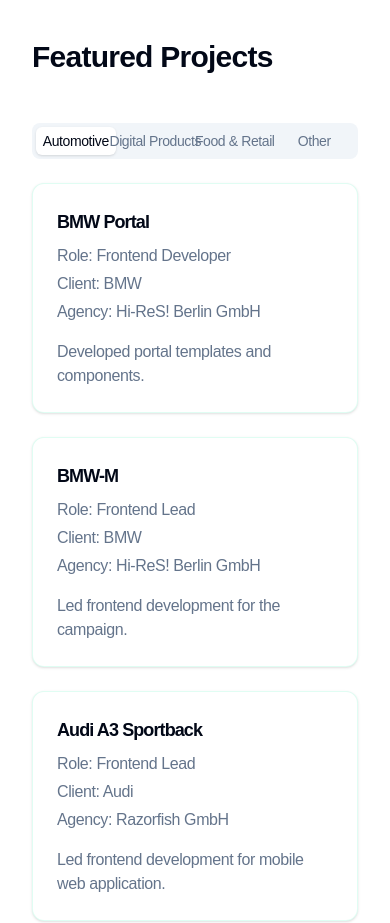
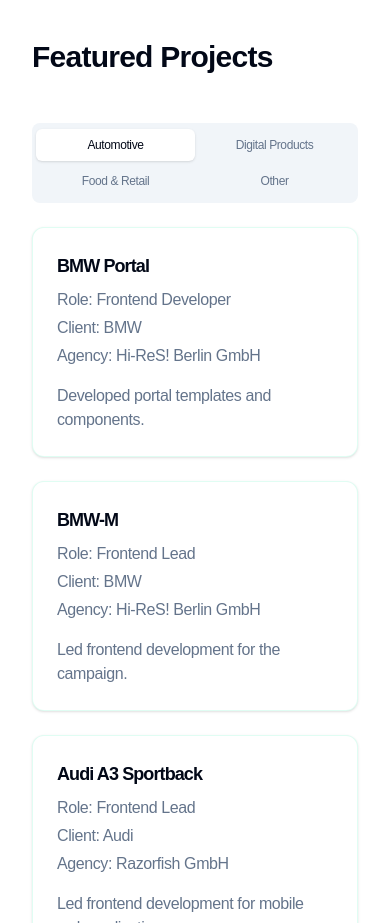
Before and after one commit to christiangjel/christian-website, a Next.js app: page / in a window 390 px wide. Shown: the part 2520-3443 px from the top of the page. Built offline with nearby package versions, Linux system fonts and the light colour scheme; a web font is replaced by a local one.

Commit message:
add suppressHydrationWarning to body and adjust TabsList for responsive design

```diff
--- a/app/layout.tsx
+++ b/app/layout.tsx
@@ -19,7 +19,7 @@
 }) {
   return (
     <html lang='en' suppressHydrationWarning className={mono.variable}>
-      <body>
+      <body suppressHydrationWarning>
         <ThemeProvider
           attribute='class'
           defaultTheme='system'
--- a/components/sections/projects/projects.tsx
+++ b/components/sections/projects/projects.tsx
@@ -14,9 +14,13 @@
         defaultValue={content.projects.categories[0].name}
         className='w-full'
       >
-        <TabsList className='grid w-full grid-cols-4'>
+        <TabsList className='grid w-full grid-cols-2 md:grid-cols-4 h-auto min-h-[80px] md:min-h-[unset]'>
           {content.projects.categories.map((category, index) => (
-            <TabsTrigger key={index} value={category.name}>
+            <TabsTrigger
+              key={index}
+              value={category.name}
+              className='text-xs sm:text-sm md:text-base py-2 h-auto flex items-center justify-center'
+            >
               {category.label}
             </TabsTrigger>
           ))}
```
